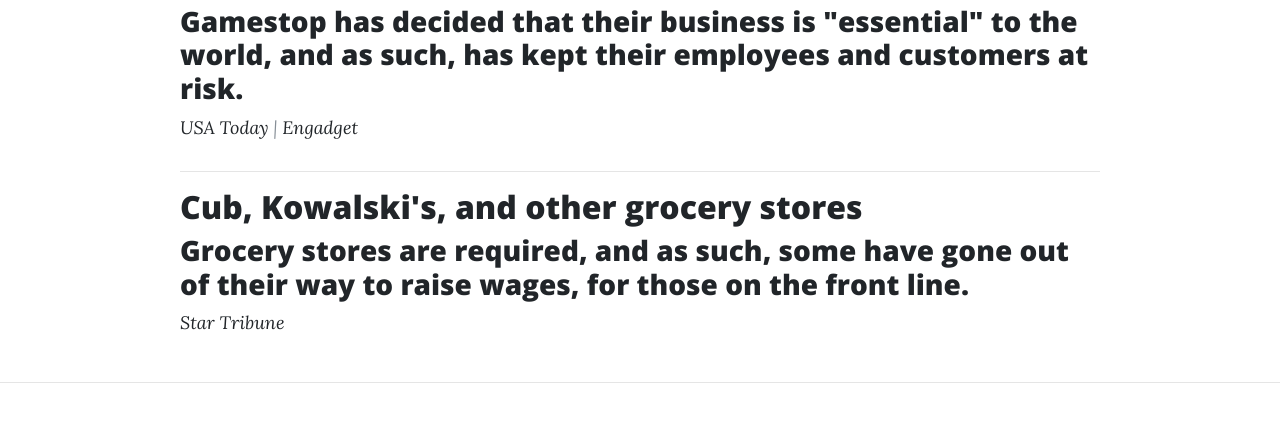
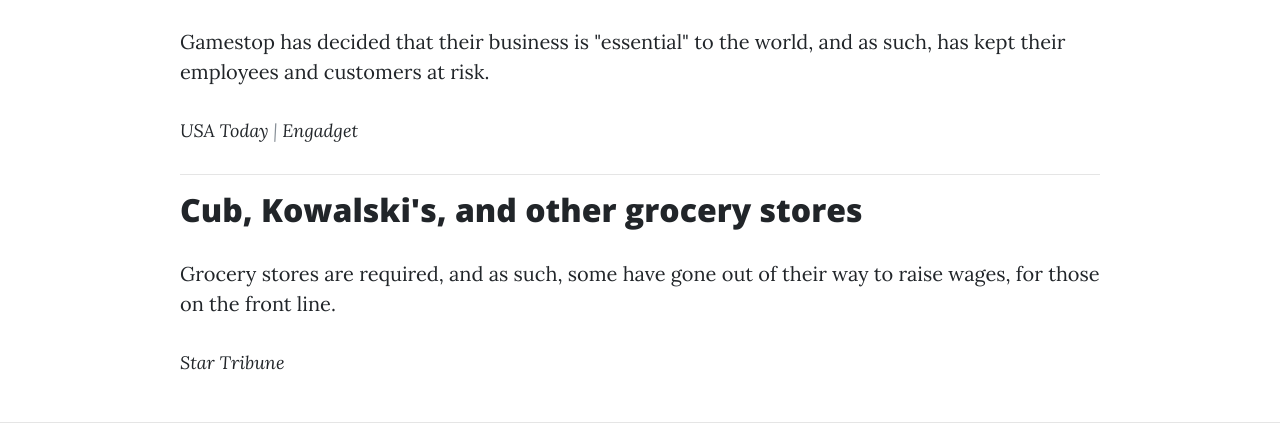
Before and after one commit to CovidBusinessList/CovidBusinessList.github.io, a plain HTML site: page index.html in a window 1280 px wide. Shown: the part 720-1166 px from the top of the page. Drawn offline with nearby package versions, Linux system fonts and the light colour scheme.

Commit message:
Swapped to paragraph, to deliniate headline from body

```diff
--- a/index.html
+++ b/index.html
@@ -69,9 +69,9 @@
             <h2 class="post-title">
               Gamestop
             </h2>
-            <h3 class="post-subtitle">
+            <p>
               Gamestop has decided that their business is "essential" to the world, and as such, has kept their employees and customers at risk.
-            </h3>
+            </p>
           <p class="post-meta">
             <a href="https://www.usatoday.com/story/money/2020/03/18/coronavirus-what-stores-are-open-and-who-is-closed/2865166001/">USA Today</a> | <a href="https://www.engadget.com/2020/03/20/gamestop-essential/">Engadget</a>
           </p>
@@ -81,9 +81,9 @@
             <h2 class="post-title">
               Cub, Kowalski's, and other grocery stores
             </h2>
-          <h3 class="post-subtitle">
+          <p>
             Grocery stores are required, and as such, some have gone out of their way to raise wages, for those on the front line.
-          </h3>
+          </p>
           <p class="post-meta"><a href="http://www.startribune.com/cub-kowalski-s-others-give-raises-to-hourly-workers/568933152/">Star Tribune</a></p>
         </div>
       </div>
```
